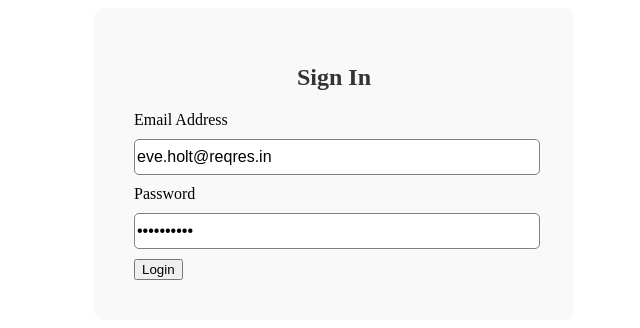
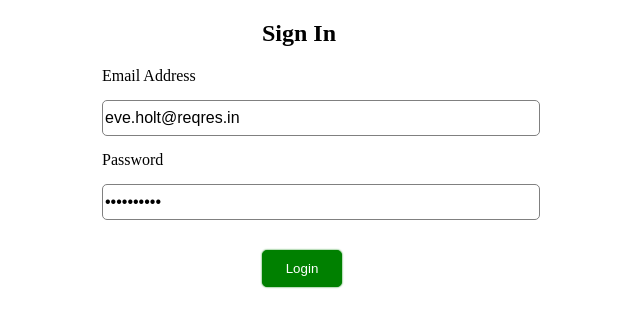
Before and after one commit to iamsabitak/Mantine-Project, a React (Vite) app: page / in a window 1280 px wide. Shown: the top 328 px of the page, without its empty margins (306-946 px from the left). Built offline with nearby package versions, Linux system fonts and the light colour scheme.

Commit message:
removed the styled component and added mantine

```diff
--- a/src/InputExample.jsx
+++ b/src/InputExample.jsx
@@ -1,23 +1,7 @@
 import { useState } from "react";
-import styled from "styled-components";
-import { Button, Group, TextInput } from "@mantine/core";
+import { Button, Group, Input, TextInput, Title } from "@mantine/core";
 import { useNavigate } from "react-router-dom";
 import axios from "axios";
-
-const FormWrapper = styled.form`
-  background-color: #f9f9f9;
-  padding: 40px;
-  border-radius: 10px;
-  max-width: 400px;
-  margin: 0 auto;
-`;
-
-const Title = styled.h1`
-  font-size: 24px;
-  color: #333333;
-  margin-bottom: 20px;
-  text-align: center;
-`;
 
 function InputExample() {
   const [email, setEmail] = useState("eve.holt@reqres.in");
@@ -42,9 +26,11 @@ function InputExample() {
   };
 
   return (
-    <FormWrapper>
-      <Title>Sign In</Title>
-      <Group>
+    <Input.Wrapper>
+      <Title order={2} style={{ marginLeft: "35rem" }}>
+        Sign In
+      </Title>
+      <Group style={{ marginLeft: "25rem" }}>
         <TextInput
           label="Email Address"
           placeholder="Email Address"
@@ -53,12 +39,12 @@ function InputExample() {
           styles={{
             input: {
               border: "1px solid grey",
-              width: "100%",
+              width: "50%",
               height: "2rem",
               fontSize: "1rem",
               borderRadius: "5px",
-              marginTop: "10px",
-              marginBottom: "10px",
+              marginTop: "15px",
+              marginBottom: "15px",
             },
             label: { fontSize: "1rem" },
           }}
@@ -71,20 +57,36 @@ function InputExample() {
           styles={{
             input: {
               border: "1px solid grey",
-              width: "100%",
+              width: "50%",
               height: "2rem",
               fontSize: "1rem",
               borderRadius: "5px",
-              marginTop: "10px",
-              marginBottom: "10px",
+              marginTop: "15px",
+              marginBottom: "15px",
             },
+
             label: { fontSize: "1rem" },
           }}
           onChange={(e) => setPassword(e.target.value)}
         />
+        <Button
+          style={{
+            width: "5rem",
+            height: "2.3rem",
+            backgroundColor: "green",
+            border: "1px solid green",
+            boxShadow: "0 0 2px green",
+            borderRadius: "5px",
+            color: "white",
+            marginLeft: "10rem",
+            marginTop: "15px",
+          }}
+          onClick={onSubmitHandler}
+        >
+          Login
+        </Button>
       </Group>
-      <Button onClick={onSubmitHandler}>Login</Button>
-    </FormWrapper>
+    </Input.Wrapper>
   );
 }
 
```
